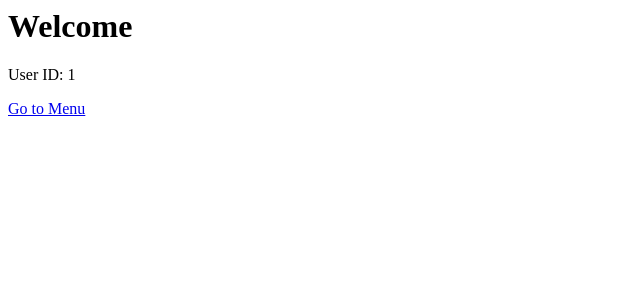
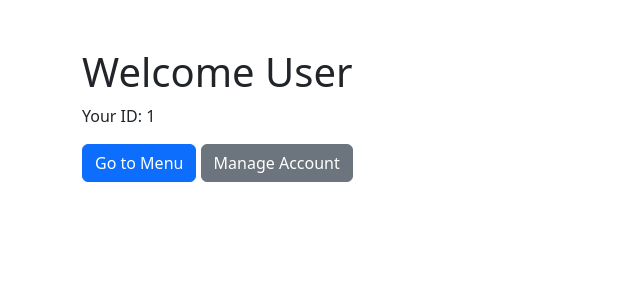
Before and after one commit to HifumiKaede/M6_KanRodriguezYap, a Django app: template M6E_KanRodriguezYap/tapas/tapasapp/templates/tapasapp/basic_list.html in a window 1280 px wide. Shown: the top 300 px of the page, without its empty margins (0-640 px from the left). Run offline with Django 3.2, Linux system fonts and the light colour scheme; the template is opened without the code that fills it: most values are stand-ins (such as "Sample title", 1, 10 or a date in 2020).

Commit message:
Update basic_list.html

```diff
--- a/M6E_KanRodriguezYap/tapas/tapasapp/templates/tapasapp/basic_list.html
+++ b/M6E_KanRodriguezYap/tapas/tapasapp/templates/tapasapp/basic_list.html
@@ -1,5 +1,22 @@
-<h1>Welcome</h1>
+<!DOCTYPE html>
+<html>
+<head>
+    <title>Basic List</title>
+    <link href="https://cdn.jsdelivr.net/npm/bootstrap@5.3.0/dist/css/bootstrap.min.css" rel="stylesheet">
+</head>
 
-<p>User ID: {{ pk }}</p>
+<body class="container mt-5">
 
-<a href="{% url 'better_menu' %}">Go to Menu</a>
+    <h1>Welcome User</h1>
+    <p>Your ID: {{ pk }}</p>
+
+    <a href="{% url 'better_menu' %}" class="btn btn-primary">
+        Go to Menu
+    </a>
+
+    <a href="{% url 'manage_account' pk %}" class="btn btn-secondary">
+        Manage Account
+    </a>
+
+</body>
+</html>
```
